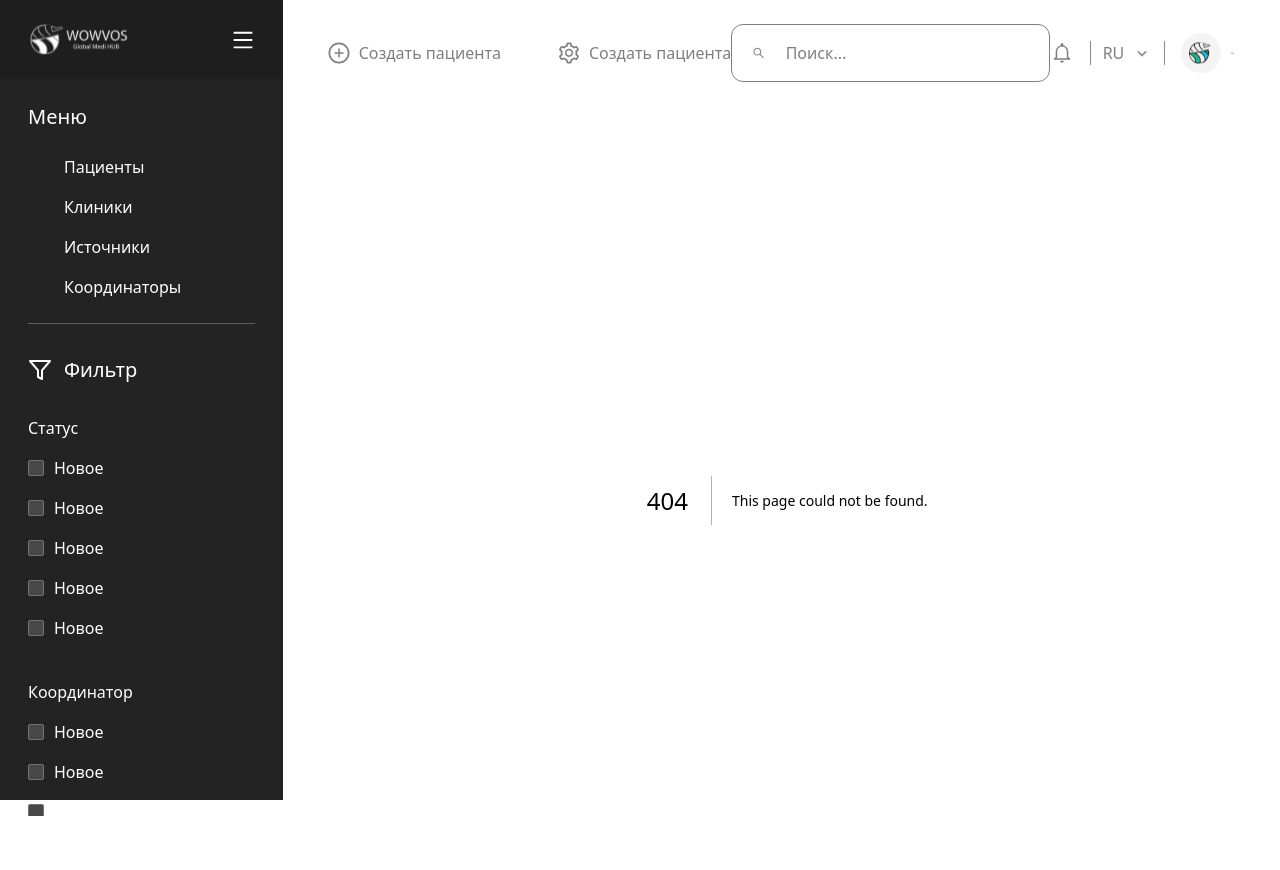
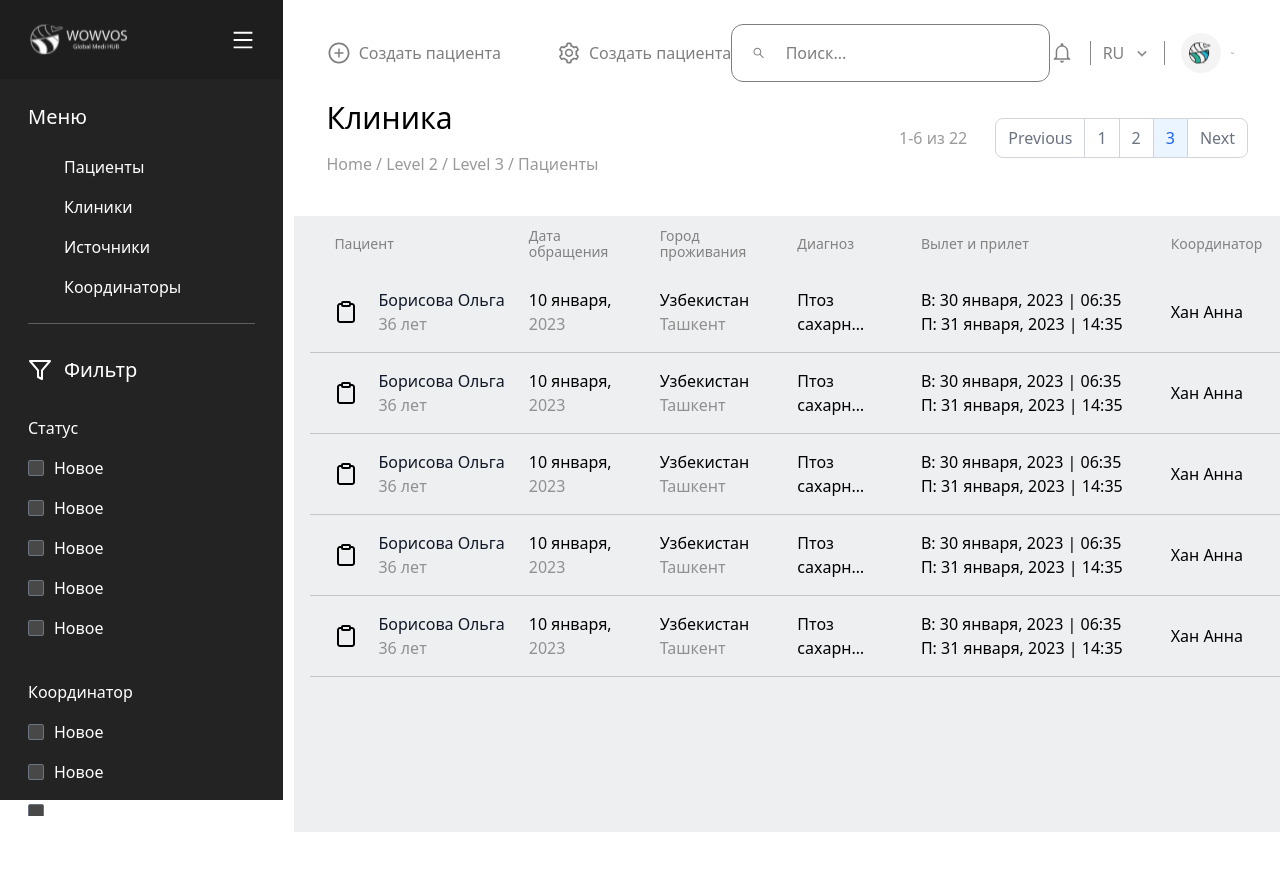
Before and after one commit to Daler-web-dev/WowVos_CRM, a Next.js app: page /clinics in a window 1280 px wide. Before the commit this address had no page. Shown: the top 870 px of the page. After the commit the page ends 832 px from the top, so only its background shows below. Built offline with nearby package versions, Linux system fonts and the light colour scheme.

Commit message:
clinics page is also ready

```diff
--- a/src/layout/Layout.tsx
+++ b/src/layout/Layout.tsx
@@ -123,13 +123,13 @@ const Layout: React.FC<LayoutProps> = ({ children }) => {
 								<>
 									<nav className="flex flex-col gap-4 px-9 py-6">
 										<Link
-											href="#"
+											href="/"
 											className="text-base text-white"
 										>
 											Пациенты
 										</Link>
 										<Link
-											href="#"
+											href="/clinics"
 											className="text-base text-white"
 										>
 											Клиники
--- /dev/null
+++ b/src/pages/clinics.tsx
@@ -0,0 +1,24 @@
+import Pagination from "@/components/Pagination";
+import Table from "@/components/Table";
+
+export default function Clinics() {
+	return (
+		<section className="h-full">
+			<div className="flex justify-between items-center w-full px-8 bg-white">
+				<div className="flex flex-col gap-4">
+					<div className="flex items-center gap-10">
+						<h1 className="text-3xl font-medium">Клиника</h1>
+					</div>
+					<span className="opacity-[.4]">
+						Home / Level 2 / Level 3 / Пациенты
+					</span>
+				</div>
+				<div className="flex items-center gap-7">
+					<span className="opacity-[.4]">1-6 из 22</span>
+					<Pagination />
+				</div>
+			</div>
+			<Table />
+		</section>
+	);
+}
```
